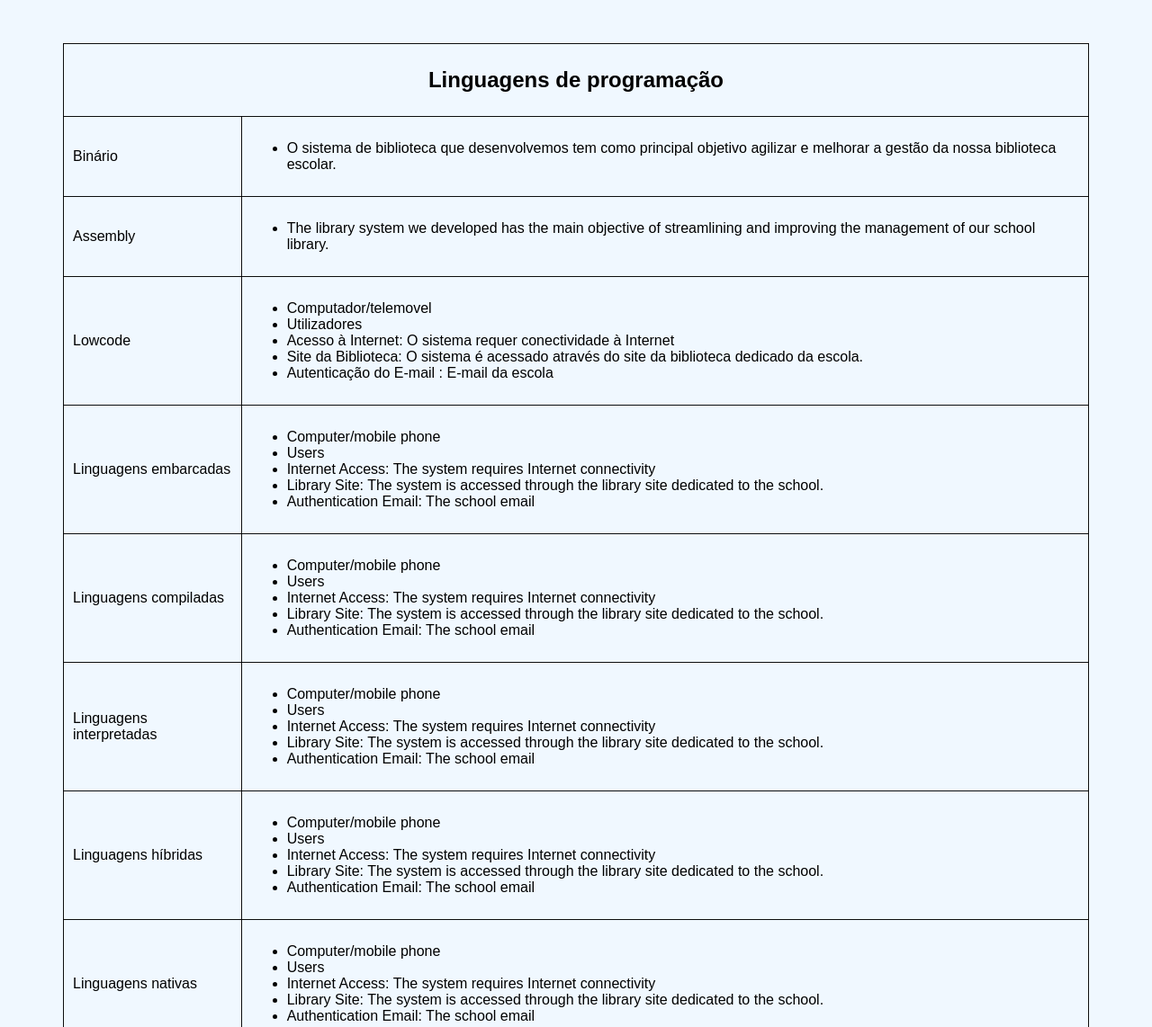
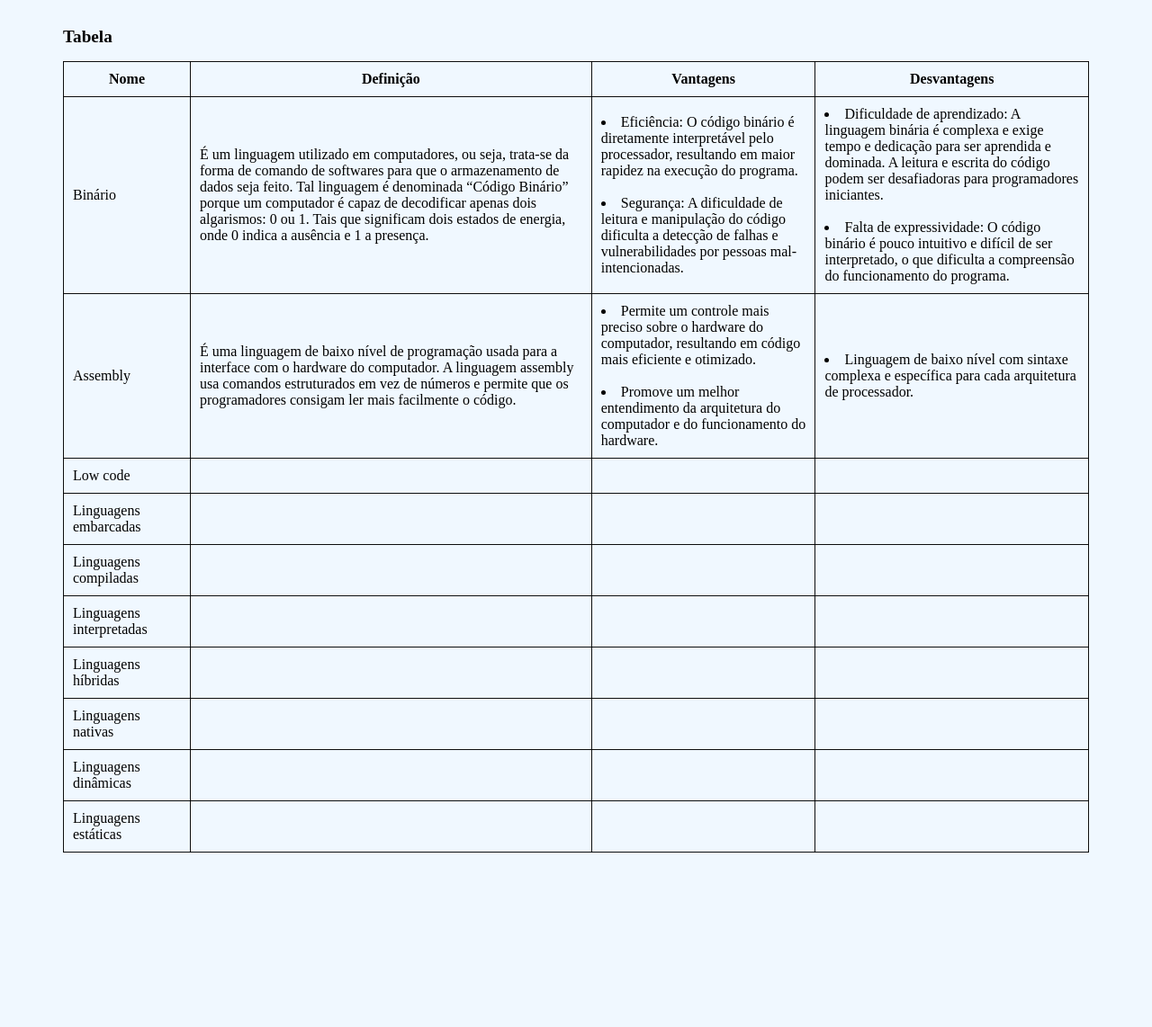
Before and after one commit to sofiaamosqueraa/listagem-de-linguagens, a plain HTML site: page index.html in a window 1280 px wide. Shown: the top 1142 px of the page at 90% size. After the commit the page ends 956 px from the top, so only its background shows below. Drawn offline with Linux system fonts and the light colour scheme.

Commit message:
dois primeiros

```diff
--- a/index.html
+++ b/index.html
@@ -1,165 +1,108 @@
 <!DOCTYPE html>
-<html lang="pt-br">
+<html lang="es">
 
 <head>
   <meta charset="UTF-8">
   <meta name="viewport" content="width=device-width, initial-scale=1.0">
+  <title>Tabla</title>
   <link rel="stylesheet" href="styles.css">
-  <style>
-    body {
-      font-family: 'Karla', sans-serif;
-    }
-  </style>
-  <title>Lista de linguagens</title>
 </head>
 
 <body>
 
+  <h2>Tabela</h2>
 
-  <br><table>
+  <table>
+    <thead>
       <tr>
-      <th colspan="2">
-        <h1>Linguagens de programação</h1>
-      </th>
+        <th class="nombre-columna">Nome</th>
+        <th>Definição</th>
+        <th>Vantagens</th>
+        <th>Desvantagens</th>
+
       </tr>
+    </thead>
+    <tbody>
+      <!-- Filas para preencher -->
       <tr>
-      <td>Binário</td>
-      <td>
-        <ul>
-          <li>O sistema de biblioteca que desenvolvemos tem como principal objetivo agilizar e melhorar a gestão da nossa biblioteca escolar.</li>
-        </ul>
+        <td contenteditable="true">Binário</td>
+        <td contenteditable="true"> É um linguagem utilizado em computadores, ou seja,
+          trata-se da forma de comando de softwares para que o armazenamento de dados seja feito.
+          Tal linguagem é denominada “Código Binário” porque um computador é capaz de decodificar apenas dois
+          algarismos: 0 ou 1. Tais que significam dois estados de energia, onde 0 indica a ausência e 1 a presença.
         </td>
-    </tr>
-  </tr>
-  <tr>
-    <td>Assembly</td>
-    <td>
-      <ul>
-        <li>The library system we developed has the main objective of streamlining and improving the management of our school library.</li>
-      </ul>
+        <td contenteditable="true">
+          <li> Eficiência: O código binário é diretamente interpretável pelo processador, resultando em maior rapidez na
+            execução do programa.</li>
+          <br>
+          <li>Segurança: A dificuldade de leitura e manipulação do código dificulta a detecção de falhas e vulnerabilidades por pessoas
+            mal-intencionadas.</li>
         </td>
-  </tr>
-
-
-    <tr>
-      <td>Lowcode</td>
-      <td>
-        <ul>
-          <li>Computador/telemovel</li>
-          <li>Utilizadores</li>
-          <li>Acesso à Internet: O sistema requer conectividade à Internet</li>
-          <li>Site da Biblioteca: O sistema é acessado através do site da biblioteca dedicado da escola.</li>
-          <li>Autenticação do E-mail : E-mail da escola</li>
-        </ul>
+        <td contenteditable="true">
+          <li>Dificuldade de aprendizado: A linguagem binária é complexa e exige tempo e dedicação para ser aprendida e
+            dominada. A leitura e escrita do código podem ser desafiadoras para programadores iniciantes.</li>
+          <br>
+          <li>Falta de expressividade: O código binário é pouco intuitivo e difícil de ser interpretado, o
+            que dificulta a compreensão do funcionamento do programa.</li>
         </td>
       </tr>
       <tr>
-      <td>Linguagens embarcadas</td>
-      <td>
-        <ul>
-          <li>Computer/mobile phone</li>
-          <li>Users</li>
-          <li>Internet Access: The system requires Internet connectivity</li>
-          <li>Library Site: The system is accessed through the library site dedicated to the school.</li>
-          <li>Authentication  Email: The school email</li>
-        </ul>
-      </td>
+        <td contenteditable="true">Assembly</td>
+        <td contenteditable="true">É uma linguagem de baixo nível de programação usada para a interface com o hardware do computador. A linguagem assembly usa comandos estruturados em vez de números e permite que os programadores consigam ler mais facilmente o código.</td>
+        <td contenteditable="true"><li>Permite um controle mais preciso sobre o hardware do computador, resultando em código mais eficiente e otimizado.</li>
+        <br><li>Promove um melhor entendimento da arquitetura do computador e do funcionamento do hardware.</li></td>
+        <td contenteditable="true"><li>Linguagem de baixo nível com sintaxe complexa e específica para cada arquitetura de processador.</li></td>
       </tr>
-
-
       <tr>
-    <td>Linguagens compiladas</td>
-    <td>
-      <ul>
-        <li>Computer/mobile phone</li>
-        <li>Users</li>
-        <li>Internet Access: The system requires Internet connectivity</li>
-        <li>Library Site: The system is accessed through the library site dedicated to the school.</li>
-        <li>Authentication  Email: The school email</li>
-      </ul>
-    </td>
+        <td contenteditable="true">Low code</td>
+        <td contenteditable="true"></td>
+        <td contenteditable="true"></td>
+        <td contenteditable="true"></td>
       </tr>
-
       <tr>
-  <td>Linguagens interpretadas</td>
-  <td>
-    <ul>
-      <li>Computer/mobile phone</li>
-      <li>Users</li>
-      <li>Internet Access: The system requires Internet connectivity</li>
-      <li>Library Site: The system is accessed through the library site dedicated to the school.</li>
-      <li>Authentication  Email: The school email</li>
-    </ul>
-  </td>
+        <td contenteditable="true">Linguagens embarcadas</td>
+        <td contenteditable="true"></td>
+        <td contenteditable="true"></td>
+        <td contenteditable="true"></td>
       </tr>
-
       <tr>
-  <td>Linguagens híbridas</td>
-  <td>
-    <ul>
-      <li>Computer/mobile phone</li>
-      <li>Users</li>
-      <li>Internet Access: The system requires Internet connectivity</li>
-      <li>Library Site: The system is accessed through the library site dedicated to the school.</li>
-      <li>Authentication  Email: The school email</li>
-    </ul>
-  </td>
+        <td contenteditable="true">Linguagens compiladas</td>
+        <td contenteditable="true"></td>
+        <td contenteditable="true"></td>
+        <td contenteditable="true"></td>
       </tr>
-
       <tr>
-  <td>Linguagens nativas</td>
-  <td>
-    <ul>
-      <li>Computer/mobile phone</li>
-      <li>Users</li>
-      <li>Internet Access: The system requires Internet connectivity</li>
-      <li>Library Site: The system is accessed through the library site dedicated to the school.</li>
-      <li>Authentication  Email: The school email</li>
-    </ul>
-  </td>
+        <td contenteditable="true">Linguagens interpretadas</td>
+        <td contenteditable="true"></td>
+        <td contenteditable="true"></td>
+        <td contenteditable="true"></td>
       </tr>
-
       <tr>
-  <td>Linguagens dinâmica</td>
-  <td>
-    <ul>
-      <li>Computer/mobile phone</li>
-      <li>Users</li>
-      <li>Internet Access: The system requires Internet connectivity</li>
-      <li>Library Site: The system is accessed through the library site dedicated to the school.</li>
-      <li>Authentication  Email: The school email</li>
-    </ul>
-  </td>
+        <td contenteditable="true">Linguagens híbridas</td>
+        <td contenteditable="true"></td>
+        <td contenteditable="true"></td>
+        <td contenteditable="true"></td>
       </tr>
-
       <tr>
-  <td>Linguagens estáticas</td>
-  <td>
-    <ul>
-      <li>Computer/mobile phone</li>
-      <li>Users</li>
-      <li>Internet Access: The system requires Internet connectivity</li>
-      <li>Library Site: The system is accessed through the library site dedicated to the school.</li>
-      <li>Authentication  Email: The school email</li>
-    </ul>
-  </td>
+        <td contenteditable="true">Linguagens nativas</td>
+        <td contenteditable="true"></td>
+        <td contenteditable="true"></td>
+        <td contenteditable="true"></td>
       </tr>
-
+      <tr>
+        <td contenteditable="true">Linguagens dinâmicas</td>
+        <td contenteditable="true"></td>
+        <td contenteditable="true"></td>
+        <td contenteditable="true"></td>
+      </tr>
+      <tr>
+        <td contenteditable="true">Linguagens estáticas</td>
+        <td contenteditable="true"></td>
+        <td contenteditable="true"></td>
+        <td contenteditable="true"></td>
+      </tr>
+    </tbody>
   </table>
-
-  <center>
-
-    <br><br><br><br> Carolina Cardoso
-    <br><br>Sofia Mosquera
-  </center>
-
-  <script src="script.js"></script>
-
-
-
-
-
-
 
 </body>
 
--- a/styles.css
+++ b/styles.css
@@ -38,3 +38,7 @@ body {
     font-size: 1em;
     text-align: center;
   }
+
+  .nombre-columna {
+    width: 120px; /* Puedes ajustar este valor según tu preferencia */
+}
```
Lines whose indentation alone changed are shown as unchanged.
